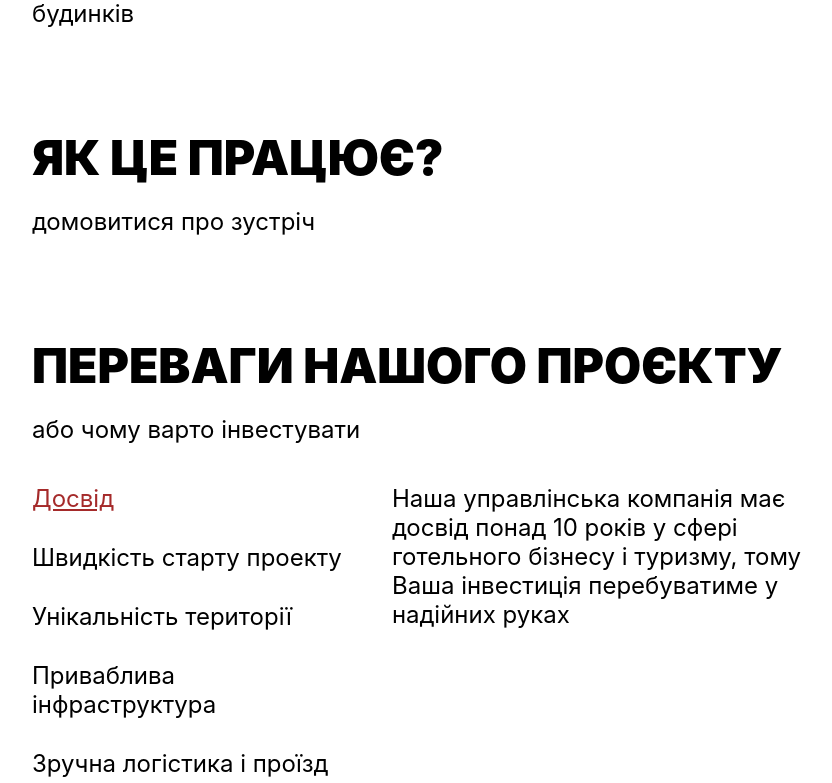
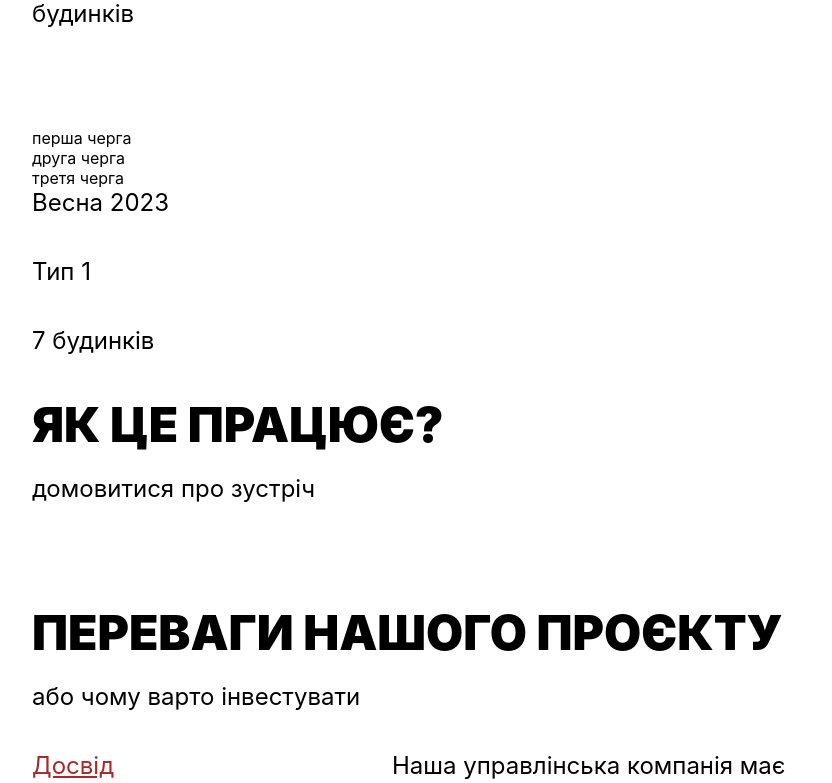
Before and after one commit to Milichihin/kamyanka, a React (Create React App) app: page / in a window 1280 px wide. Shown: the part 3188-3971 px from the top of the page, without its empty margins (208-1040 px from the left). Built offline with nearby package versions, Linux system fonts and the light colour scheme.

Commit message:
add QueuesBlock

```diff
--- a/src/Components/Advantages/advantages.css
+++ b/src/Components/Advantages/advantages.css
@@ -3,6 +3,7 @@
     position: relative;
     display: flex;
     flex-direction: row;
+    z-index: 1;
 }
 
 .advantages{
--- a/src/Components/Building/Building.jsx
+++ b/src/Components/Building/Building.jsx
@@ -1,5 +1,6 @@
 import './building.css';
 import { building } from '../../Data/text.js';
+import QueuesBlock from './QueuesBlock/QueuesBlock.jsx';
 
 function Building(props) {
 
@@ -10,6 +11,7 @@ function Building(props) {
                 <h2>{building.header}</h2>
                 <p>{building.mainText}</p>
             </div>
+            <QueuesBlock />
         </>
     );
 }
--- /dev/null
+++ b/src/Components/Building/QueuesBlock/QueuesBlock.jsx
@@ -0,0 +1,39 @@
+import './queuesblock.css';
+import { queuesArray } from '../../../Data/text.js';
+import { useState } from 'react';
+
+function QueuesBlock() {
+
+
+    const [queue, setQueue] = useState(queuesArray[0]);
+
+    const chooseQueue = (queue) => {
+        setQueue(queue)
+    }
+
+    return (
+        <>
+            <div>
+                {queuesArray.map(queue => (
+                    <div onClick={() => chooseQueue(queue)}>
+                        {queue.header}
+                    </div>
+                ))}
+            </div>
+            <div>
+                <p>{queue.deadline}</p>
+                <p>{queue.type}</p>
+                <p>{queue.number}</p>
+                <p>{queue.description}</p>
+                {
+                    queue.details &&
+                    queue.details.map((item) => (
+                        <p>{item}</p>
+                    ))
+                }
+            </div>
+        </>
+    );
+}
+
+export default QueuesBlock;
--- a/src/Data/text.js
+++ b/src/Data/text.js
@@ -15,26 +15,24 @@ export const building = {
 
 export const queuesArray = [
     {
-        queue1: {
         header: "перша черга",
+        deadline: "Весна 2023",
         type: "Тип 1",
         number: "7 будинків",
         description: "",
         details: []
-        }
     },
     {
-        queue2: {
         header: "друга черга",
+        deadline: "Весна 2024",
         type: "Тип 2",
         number: "19 будинків",
         description: "розташованих на достатній відстані один від одного, щоб присутність інших мешканців практично була практично не відчутною",
         details: []
-        }
     },
     {
-        queue3: {
         header: "третя черга",
+        deadline: "Весна 2025",
         type: "",
         number: "",
         description: "Оптимальна інфраструктура забезпечить привабливість відпочинкового комплексу як для індивідуальних клієнтів (пари, родини, групи друзів), так і для туристичних, корпоративних і спортивних груп",
@@ -51,7 +49,6 @@ export const queuesArray = [
             "дитячий майданчик",
             "мотузковий парк"
         ]
-        }
     }
 ];
 
```
Also changed, not shown: src/Components/Conception/Gallery/Gallery.jsx (+0 -16 lines), src/Components/Building/QueuesBlock/queuesblock.css (added). Lines whose indentation alone changed are shown as unchanged.
